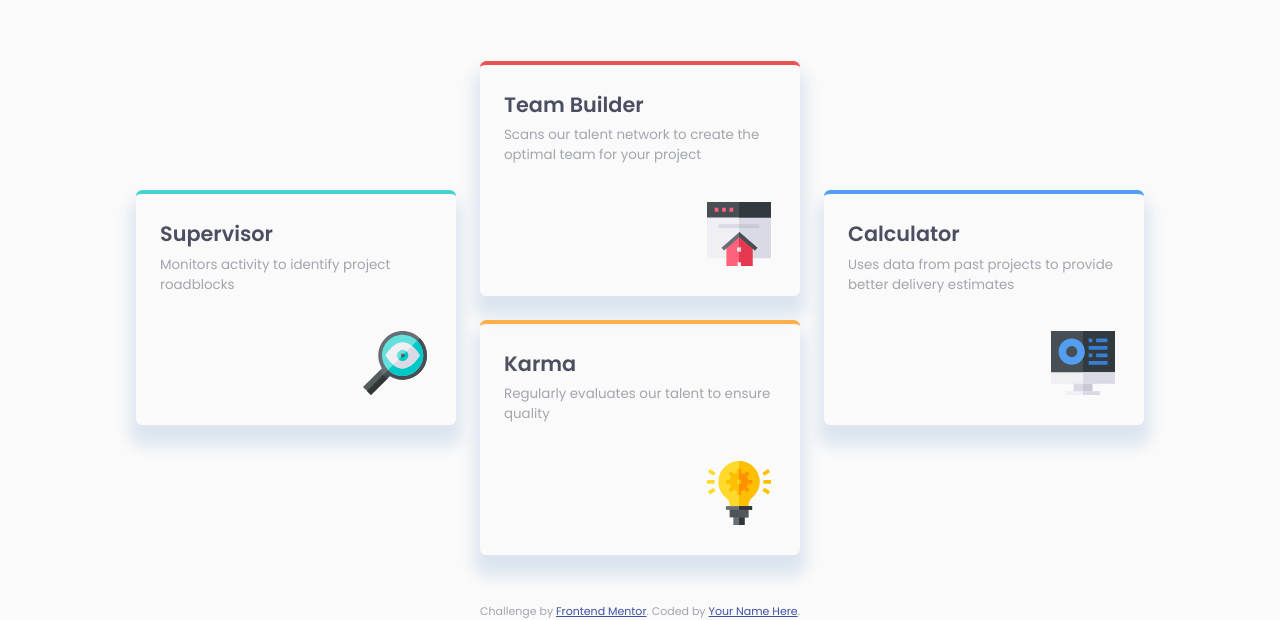
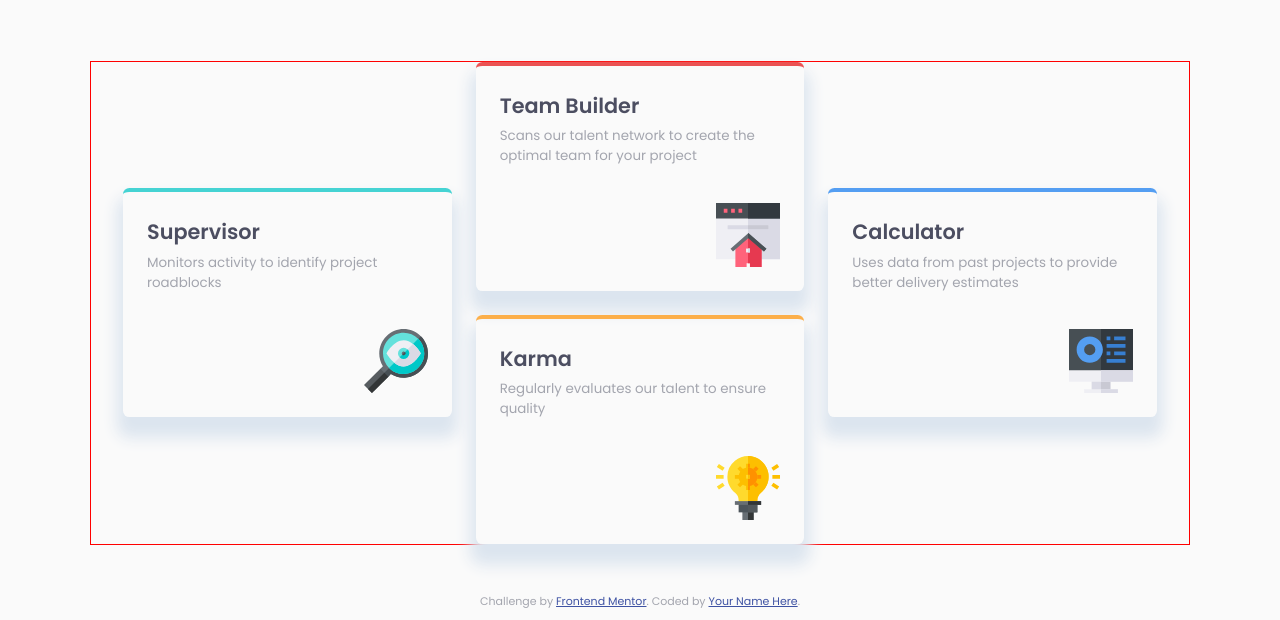
Before and after one commit to 0rayev/FEM-Four-card-feature-section, a plain HTML site: page index.html in a window 1280 px wide. Shown: the part 235-855 px from the top of the page. Drawn offline with Linux system fonts and the light colour scheme.

Commit message:
fixed some accessebility issues

```diff
--- a/styles.css
+++ b/styles.css
@@ -45,7 +45,6 @@ body {
     font-weight: var(--fw-normal);
     color: var(--fc-grayishBlue);
     margin-inline: auto;
-    min-width: 25rem;
 }
 
 h1 {
@@ -72,15 +71,20 @@ header {
     margin: 4rem auto;
 }
 header p {
-    width: 80%;
+    max-width: 500px;
+    margin-inline: auto;
     margin: 1rem auto;
     font-size: var(--fs-400);
 }
 
 .tools-grid {
+    border: 1px solid red;
+    max-width: 1100px;
+    padding-inline: 2rem;
+    margin-inline: auto;
     display: grid;
     justify-content: center;
-    grid-auto-columns: 20rem;
+    grid-auto-columns: 1fr;
     gap: 1.5rem;
     grid-template-areas:
         '. teamBuilder .'
@@ -100,7 +104,10 @@ header p {
     margin-top: 0.4em;
 }
 .tool img {
-    margin: 2.3rem 0 0 12.7rem;
+    display: block;
+    margin-top: 2.3rem;
+    margin-left: auto;
+
 }
 
 .supervisor {
@@ -123,8 +130,7 @@ header p {
     border-top: 0.3rem solid var(--clr-blue);
     box-shadow: 0 0.9375rem 0.9375rem 0.375rem var(--clr-shadow);
 }
-
-@media (max-width: 1004px) {
+@media (max-width: 600px) {
     .tools-grid {
         grid-template-areas:
         'supervisor'
@@ -132,9 +138,6 @@ header p {
         'karma'
         'calculator';
     }
-}
-
-@media (max-width: 455px) {
     h1 {
         font-size: var(--fs-600-mobile);
     }
```
